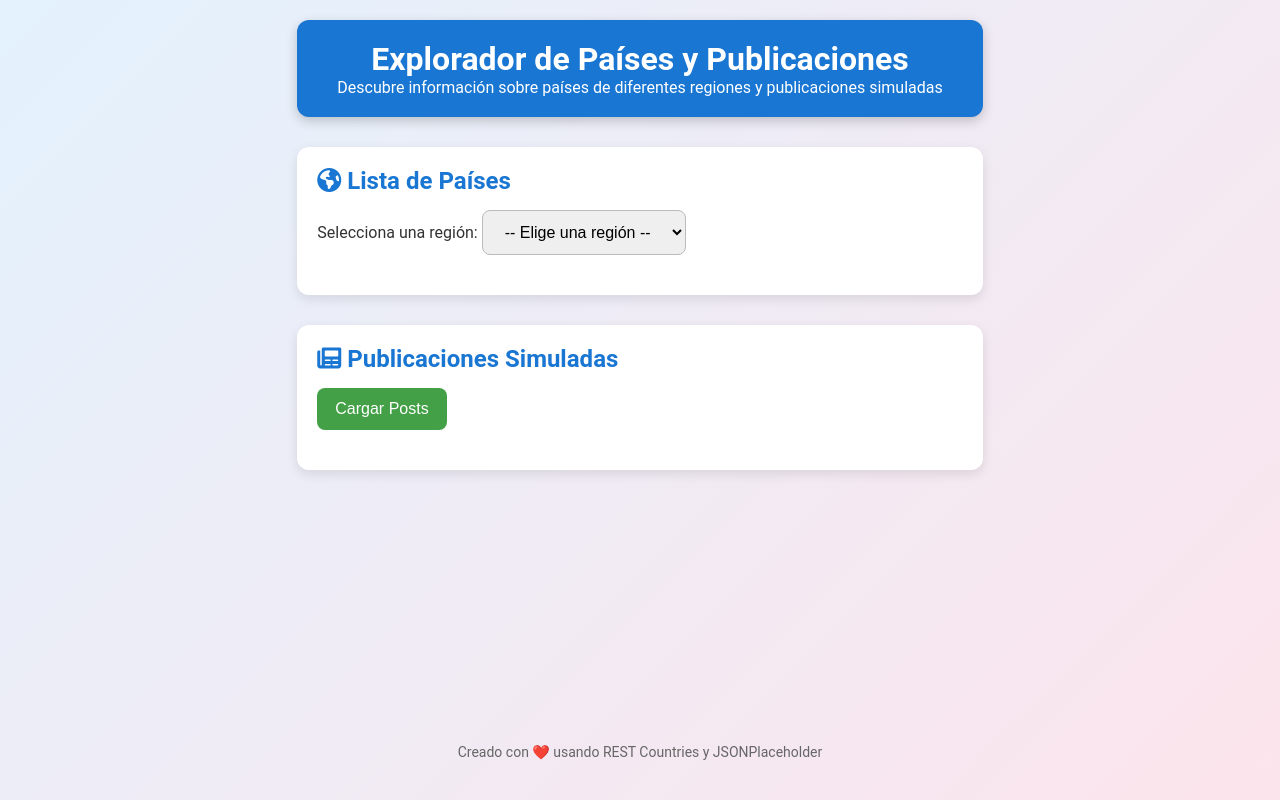
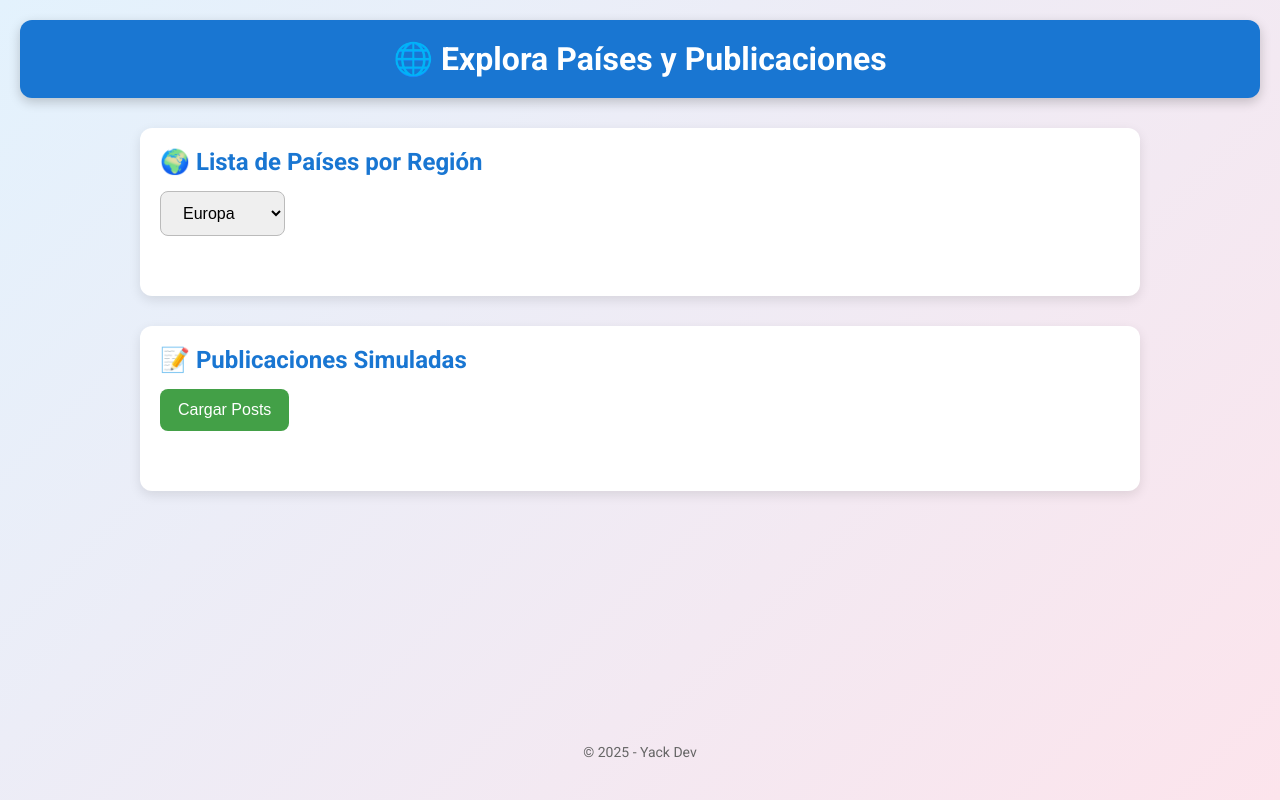
Before and after one commit to yony4512/yack, a plain HTML site: page index.html in a window 1280 px wide. Drawn offline with Linux system fonts and the light colour scheme.

Commit message:
Update index.html

```diff
--- a/index.html
+++ b/index.html
@@ -3,45 +3,35 @@
 <head>
   <meta charset="UTF-8" />
   <meta name="viewport" content="width=device-width, initial-scale=1.0"/>
-  <title>Explorador de Países y Publicaciones</title>
+  <title>Servicios Web Públicos</title>
   <link rel="stylesheet" href="style.css" />
-  <link rel="stylesheet" href="https://cdnjs.cloudflare.com/ajax/libs/font-awesome/6.0.0-beta3/css/all.min.css">
+  <link href="https://fonts.googleapis.com/css2?family=Roboto:wght@400;700&display=swap" rel="stylesheet">
 </head>
 <body>
-  <div class="container">
   <header>
-      <h1>Explorador de Países y Publicaciones</h1>
-      <p>Descubre información sobre países de diferentes regiones y publicaciones simuladas</p>
+    <h1>🌐 Explora Países y Publicaciones</h1>
   </header>
 
+  <main>
     <section id="paises">
-      <h2><i class="fas fa-globe-americas"></i> Lista de Países</h2>
-      <div class="form-group">
-        <label for="selectRegion">Selecciona una región:</label>
+      <h2>🌍 Lista de Países por Región</h2>
       <select id="selectRegion">
-          <option value="" disabled selected>-- Elige una región --</option>
         <option value="europe">Europa</option>
         <option value="asia">Asia</option>
         <option value="americas">Américas</option>
-          <option value="africa">África</option>
-          <option value="oceania">Oceanía</option>
       </select>
-      </div>
-      <div id="listaPaises" class="results-container"></div>
+      <div id="listaPaises" class="card-container"></div>
     </section>
 
     <section id="posts">
-      <h2><i class="fas fa-newspaper"></i> Publicaciones Simuladas</h2>
-      <button id="btnCargarPosts">
-        <span id="btnText">Cargar Posts</span>
-        <span id="btnLoader" class="loading" style="display: none;"></span>
-      </button>
-      <div id="listaPosts" class="results-container"></div>
+      <h2>📝 Publicaciones Simuladas</h2>
+      <button id="btnCargarPosts">Cargar Posts</button>
+      <div id="listaPosts" class="card-container"></div>
     </section>
-  </div>
+  </main>
 
   <footer>
-    <p>Creado con ❤️ usando REST Countries y JSONPlaceholder</p>
+    <p>&copy; 2025 - Yack Dev</p>
   </footer>
 
   <script src="app.js"></script>
```
Lines whose indentation alone changed are shown as unchanged.
